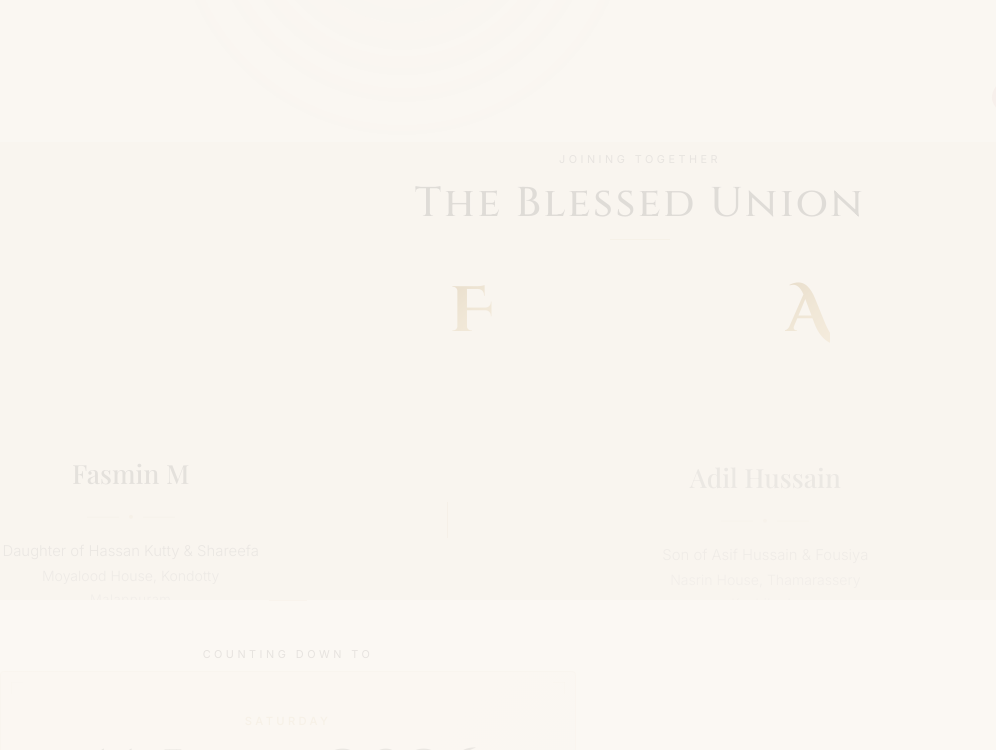
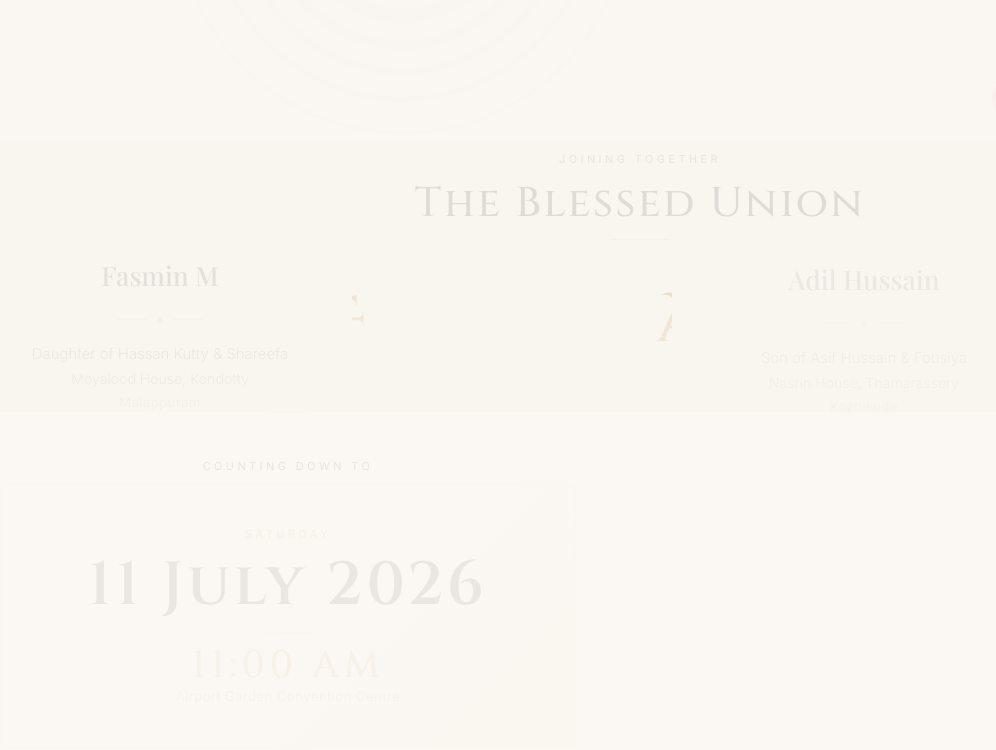
Before and after one commit to lezinhere/nikah-invitation, a React (Vite) app: page / in a window 1280 px wide. Shown: the part 658-1408 px from the top of the page, without its empty margins (0-996 px from the left). Built offline with nearby package versions, Linux system fonts and the light colour scheme; a web font is replaced by a local one.

Commit message:
style: relocate scroll monogram between bride and groom

```diff
--- a/src/components/CoupleSection.jsx
+++ b/src/components/CoupleSection.jsx
@@ -81,7 +81,7 @@ function MonogramStage({ sectionRef }) {
   const LETTER_SIZE = 'clamp(2.6rem, 8vw, 4rem)';
 
   return (
-    <div style={{ display: 'flex', justifyContent: 'center', alignItems: 'center', height: 160, position: 'relative', marginBottom: '3rem' }}>
+    <div style={{ display: 'flex', justifyContent: 'center', alignItems: 'center', height: 180, position: 'relative' }}>
       {/* Float wrapper — activates when joined */}
       <motion.div
         style={{ display: 'flex', alignItems: 'center', position: 'relative' }}
@@ -169,17 +169,15 @@ export default function CoupleSection() {
         <div className="divider mt-4" />
       </motion.div>
 
-      {/* ── Scroll-driven F & A monogram ── */}
-      <MonogramStage sectionRef={sectionRef} />
-
-      {/* Couple cards — no individual monogram circles (the big stage above is the focus) */}
-      <div className="max-w-4xl mx-auto">
+      {/* Couple cards — Monogram is now integrated in the center of the grid */}
+      <div className="max-w-5xl mx-auto">
         <div
           style={{
             display: 'grid',
-            gridTemplateColumns: 'repeat(auto-fit, minmax(240px, 1fr))',
-            gap: '1.5rem 3.5rem',
+            gridTemplateColumns: 'repeat(auto-fit, minmax(280px, 1fr))',
+            gap: '2rem',
             alignItems: 'center',
+            justifyItems: 'center'
           }}
         >
           <PersonCard
@@ -191,9 +189,9 @@ export default function CoupleSection() {
             delay={0.1}
           />
 
-          {/* Center separator — thin lines only */}
-          <div className="flex flex-col items-center justify-center" style={{ minHeight: 48 }}>
-            <div style={{ width: 1, height: 36, background: 'rgba(198,167,105,0.3)' }} />
+          {/* ── Scroll-driven F & A monogram integrated here ── */}
+          <div className="w-full overflow-hidden" style={{ minHeight: 180 }}>
+            <MonogramStage sectionRef={sectionRef} />
           </div>
 
           <PersonCard
```
